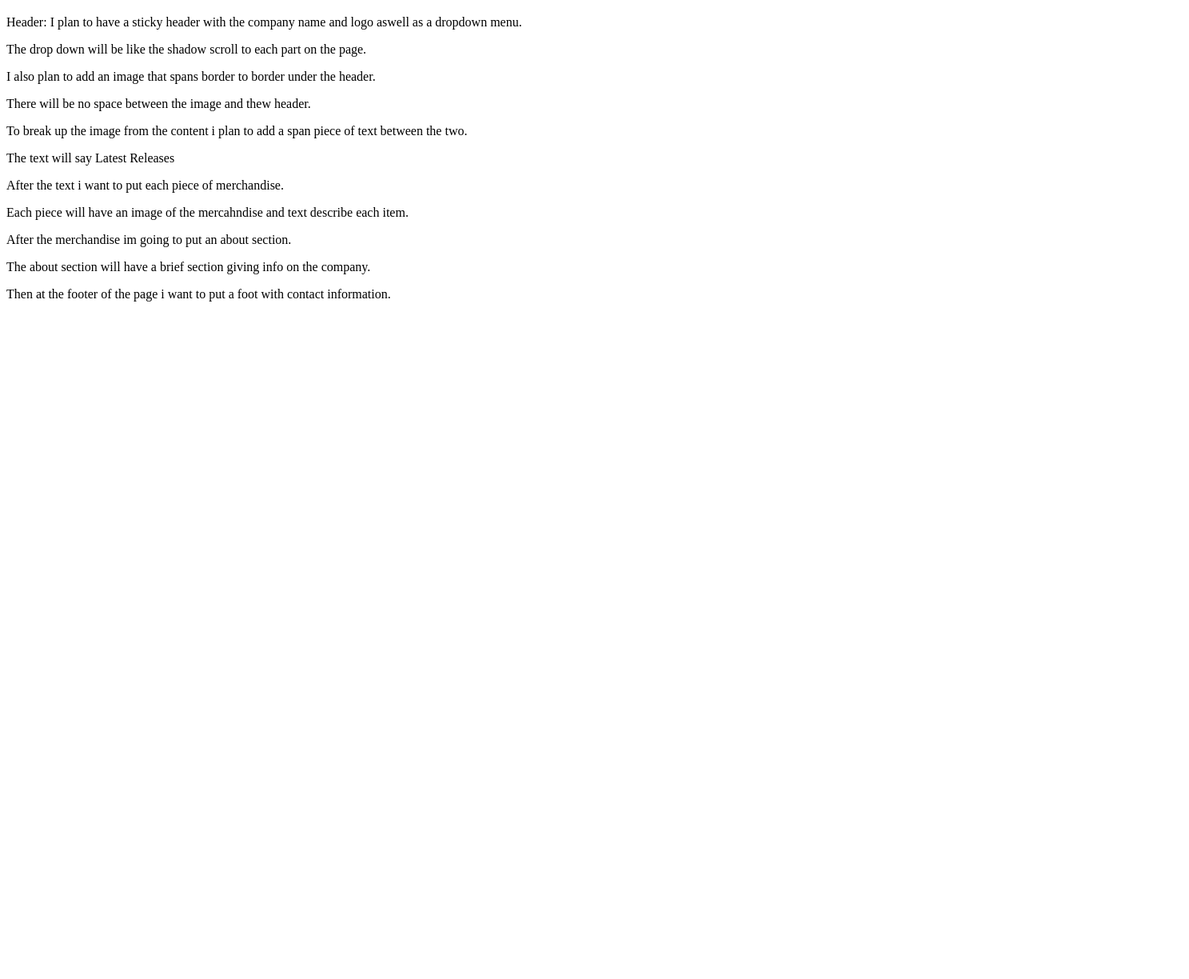
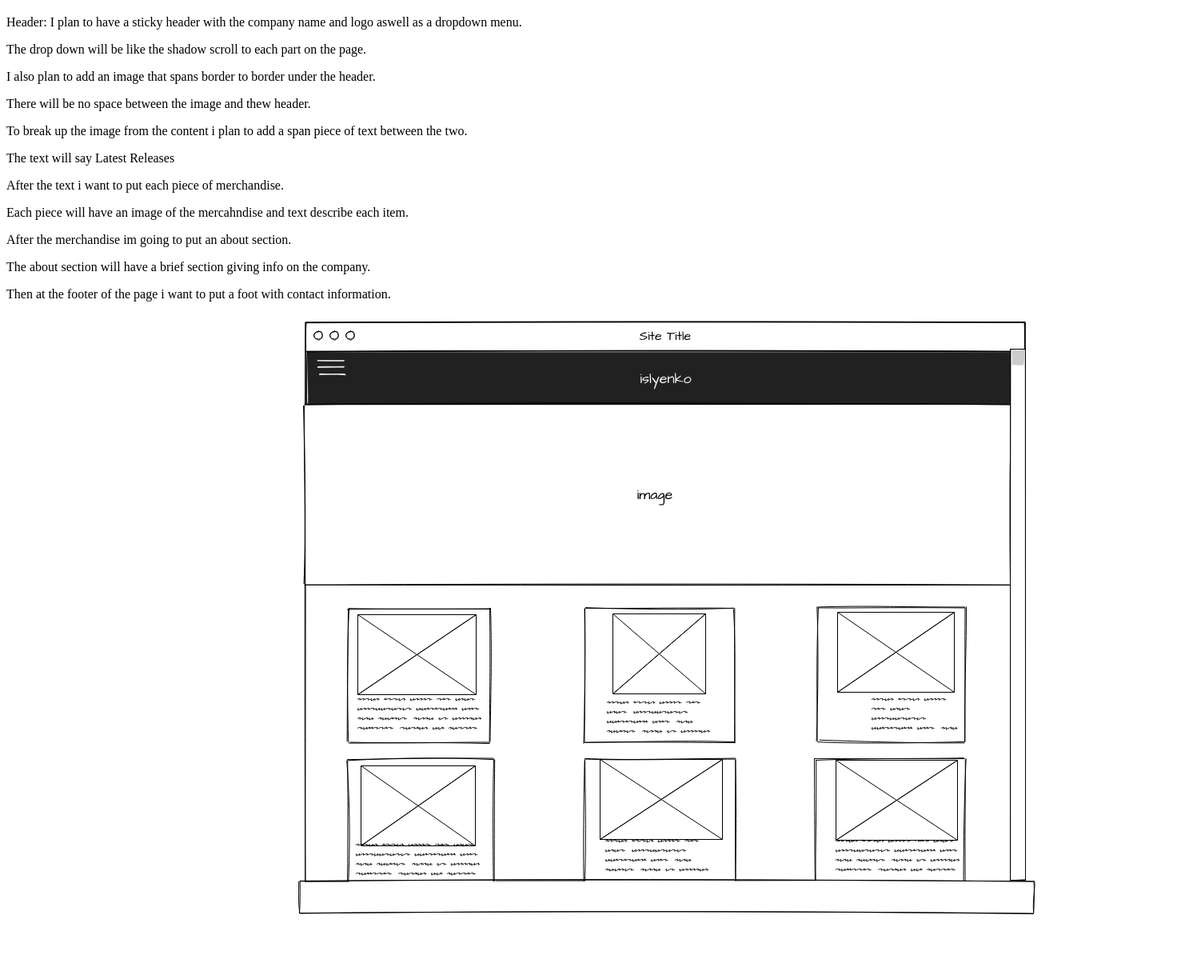
Before and after one commit to dpadilla215/pwp, a plain HTML site: page public_html/documentiation/milestone-2.html in a window 1280 px wide. Shown: the part 61-1285 px from the top of the page at 80% size, 1487 px wide, since content can reach past the window. Before the commit the page ends 800 px from the top, so only its background shows below. Drawn offline with Linux system fonts and the light colour scheme.

Commit message:
added wireframe image

```diff
--- a/public_html/documentiation/milestone-2.html
+++ b/public_html/documentiation/milestone-2.html
@@ -30,5 +30,6 @@
 <p>Then at the footer of the page i want to put a foot with contact information.</p>
 </div>
 
+<img src="../../a75c6a95be2d490892c09cd88a59bb4a.png" height="2176" width="1479"/>
 </body>
 </html>
```
Also changed, not shown: a75c6a95be2d490892c09cd88a59bb4a.png (added).
